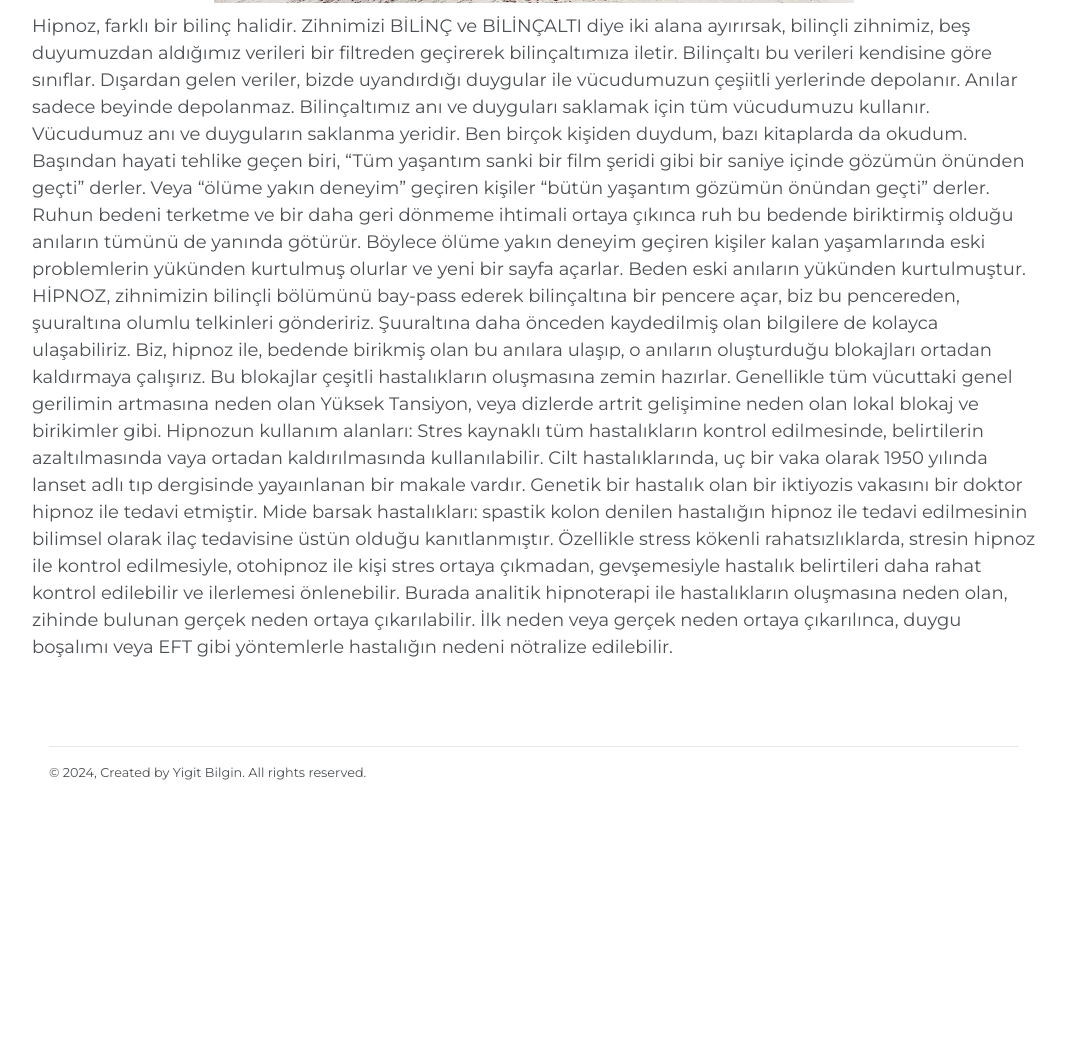
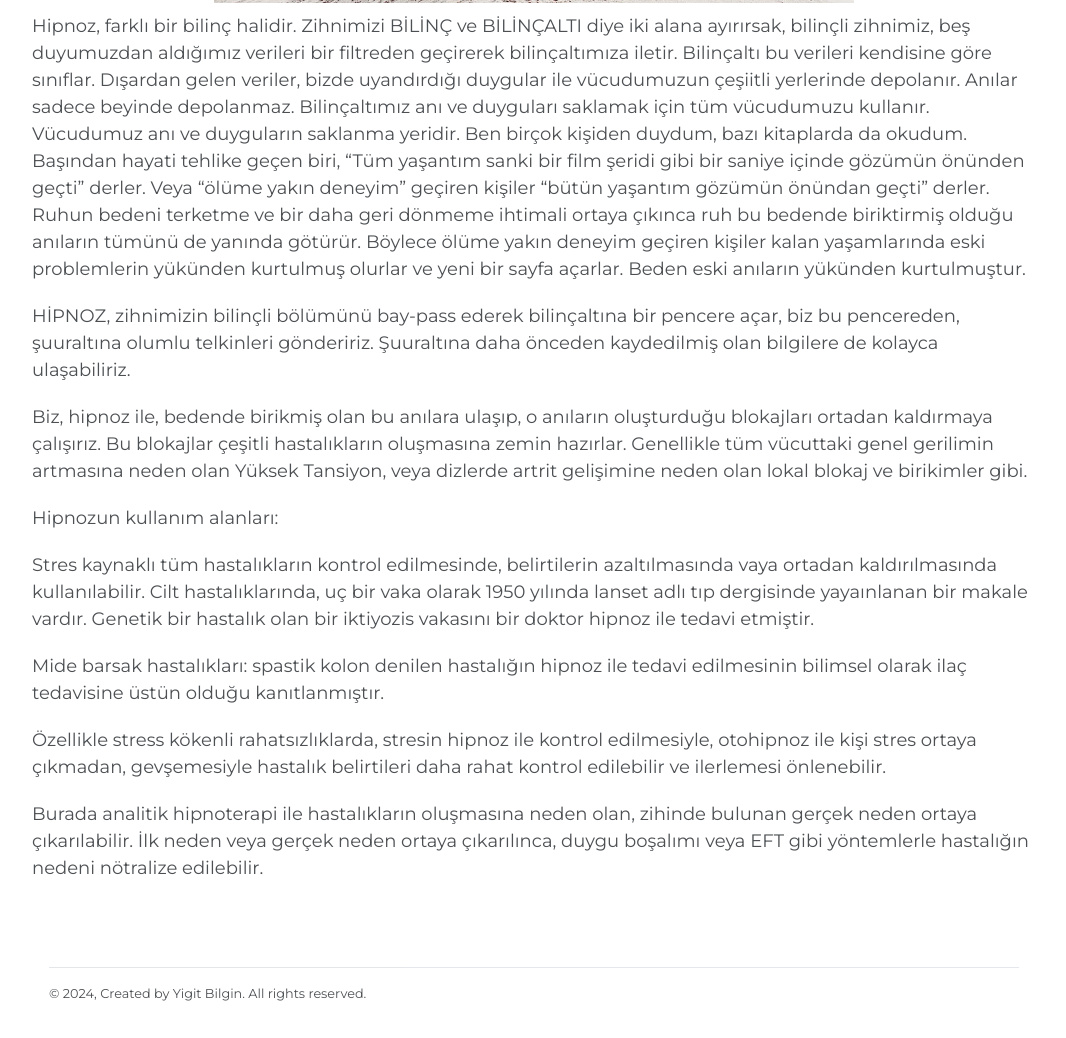
Before and after one commit to y1y11y111/drgunerbilgin.github.io, a plain HTML site: page hipnoz.html in a window 1280 px wide. Shown: the part 1184-2222 px from the top of the page, without its empty margins (106-1172 px from the left). Before the commit the page ends 2001 px from the top, so only its background shows below. Drawn offline with Linux system fonts and the light colour scheme.

Commit message:
Update hipnoz.html

```diff
--- a/hipnoz.html
+++ b/hipnoz.html
@@ -59,14 +59,26 @@
                         </div>
                         <p class="my-3">
                             Hipnoz, farklı bir bilinç halidir. Zihnimizi BİLİNÇ ve BİLİNÇALTI diye iki alana ayırırsak, bilinçli zihnimiz, beş duyumuzdan aldığımız verileri bir filtreden geçirerek bilinçaltımıza iletir. Bilinçaltı bu verileri kendisine göre sınıflar. Dışardan gelen veriler, bizde uyandırdığı duygular ile vücudumuzun çeşiitli yerlerinde depolanır. Anılar sadece beyinde depolanmaz. Bilinçaltımız anı ve duyguları saklamak için tüm vücudumuzu kullanır. Vücudumuz anı ve duyguların saklanma yeridir. Ben birçok kişiden duydum, bazı kitaplarda da okudum. Başından hayati tehlike geçen biri, “Tüm yaşantım sanki bir film şeridi gibi bir saniye içinde gözümün önünden geçti” derler. Veya “ölüme yakın deneyim” geçiren kişiler “bütün yaşantım gözümün önündan geçti” derler. Ruhun bedeni terketme ve bir daha geri dönmeme ihtimali ortaya çıkınca ruh bu bedende biriktirmiş olduğu anıların tümünü de yanında götürür. Böylece ölüme yakın deneyim geçiren kişiler kalan yaşamlarında eski problemlerin yükünden kurtulmuş olurlar ve yeni bir sayfa açarlar. Beden eski anıların yükünden kurtulmuştur.
+                        </p>
+                        <p class="my-3">
                             HİPNOZ, zihnimizin bilinçli bölümünü bay-pass ederek bilinçaltına bir pencere açar, biz bu pencereden, şuuraltına olumlu telkinleri göndeririz. Şuuraltına daha önceden kaydedilmiş olan bilgilere de kolayca ulaşabiliriz.
-
+                        </p>
+                        <p class="my-3">
                             Biz, hipnoz ile, bedende birikmiş olan bu anılara ulaşıp, o anıların oluşturduğu blokajları ortadan kaldırmaya çalışırız. Bu blokajlar çeşitli hastalıkların oluşmasına zemin hazırlar. Genellikle tüm  vücuttaki genel gerilimin artmasına neden olan Yüksek Tansiyon, veya dizlerde artrit gelişimine neden olan lokal blokaj ve birikimler gibi.
-
+                        </p>
+                        <p class="my-3">
                              Hipnozun kullanım alanları:
+                        </p>
+                        <p class="my-3">
                             Stres kaynaklı tüm hastalıkların kontrol edilmesinde, belirtilerin azaltılmasında vaya ortadan kaldırılmasında kullanılabilir. Cilt hastalıklarında, uç bir vaka olarak 1950 yılında lanset adlı tıp dergisinde yayaınlanan bir makale vardır. Genetik bir hastalık olan bir iktiyozis vakasını bir doktor hipnoz ile tedavi etmiştir.
+                        </p>
+                        <p class="my-3">
                             Mide barsak hastalıkları: spastik kolon denilen hastalığın hipnoz ile tedavi edilmesinin bilimsel olarak ilaç tedavisine üstün olduğu kanıtlanmıştır.
+                        </p>
+                        <p class="my-3">
                             Özellikle stress kökenli rahatsızlıklarda, stresin hipnoz ile kontrol edilmesiyle, otohipnoz ile kişi stres ortaya çıkmadan, gevşemesiyle  hastalık belirtileri daha rahat kontrol edilebilir ve ilerlemesi önlenebilir.
+                        </p>
+                        <p class="my-3">
                             Burada analitik hipnoterapi ile hastalıkların oluşmasına neden olan, zihinde bulunan gerçek neden ortaya çıkarılabilir. İlk neden veya gerçek neden ortaya çıkarılınca, duygu boşalımı veya EFT gibi yöntemlerle hastalığın nedeni nötralize edilebilir.
                         </p>
                     </div>
```
